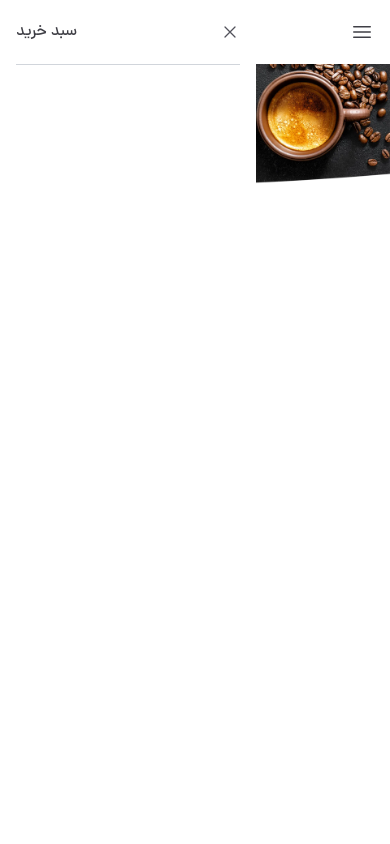
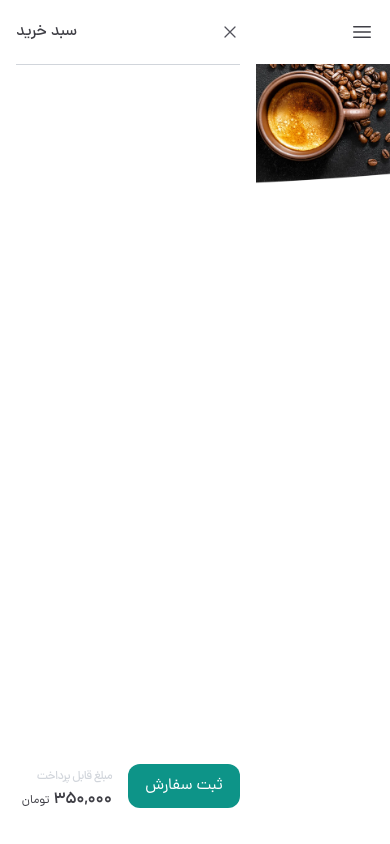
Before and after one commit to afshin-zarei/coffee-shop, a website: page public/index.html in a window 390 px wide. Drawn offline with Linux system fonts and the light colour scheme.

Commit message:
The mobile shopping cart footer section was added

```diff
--- a/public/index.html
+++ b/public/index.html
@@ -669,7 +669,7 @@
             </svg>
          </div>
          <div
-            class="nav w-64 h-screen px-4 pt-5 fixed top-0 left-0 bg-white dark:bg-zinc-700 z-20 overflow-y-auto transition-all"
+            class="w-64 h-screen px-4 pt-5 fixed top-0 left-0 bg-white dark:bg-zinc-700 z-20 overflow-y-auto transition-all"
          >
             <!-- Cart Header -->
             <div class="flex items-center justify-between pb-5 border-b border-b-gray-300 dark:border-b-white/10">
@@ -690,6 +690,24 @@
 
 
             <!-- Cart Footer -->
+            <div class="absolute flex justify-between gap-4 bottom-8">
+               <a href="#"class="font-Dana w-28 h-11 flex justify-center items-center text-base text-white bg-teal-600 dark:bg-emerald-500 hover:bg-emerald-600 rounded-xl" >ثبت سفارش</a>
+
+               <div>
+                  <span
+                     class="font-DanaMedium text-gray-300 text-xs tracking-tighter"
+                     >مبلغ قابل پرداخت</span
+                  >
+                  <div class="text-zinc-700 dark:text-white">
+                     <span class="font-DanaDemiBold text-base"
+                        >350,000</span
+                     >
+                     <span class="font-Dana text-xs">تومان</span>
+                  </div>
+               </div>
+
+            </div>
+
 
 
       </div>
```
Also changed, not shown: public/styles/app.css.
